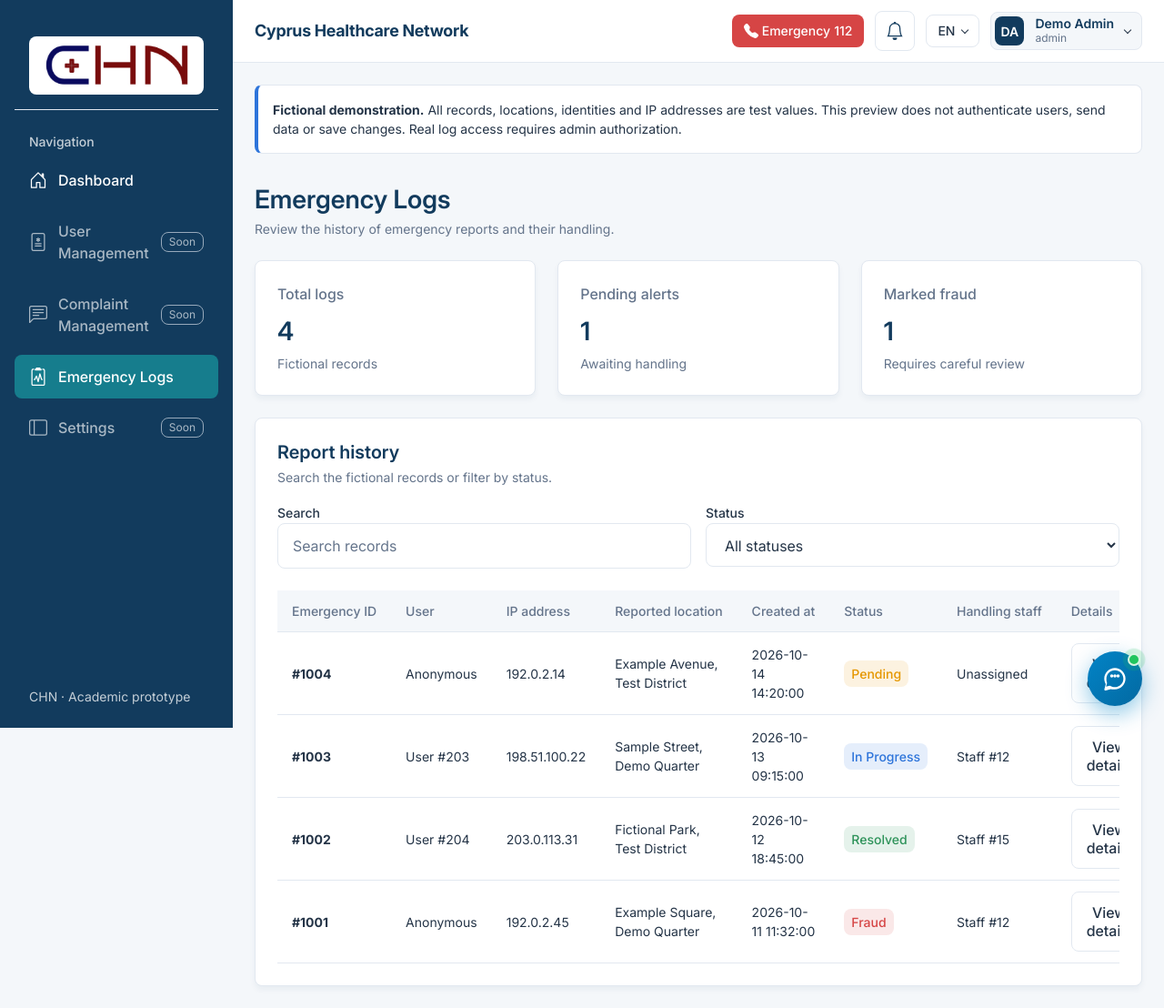
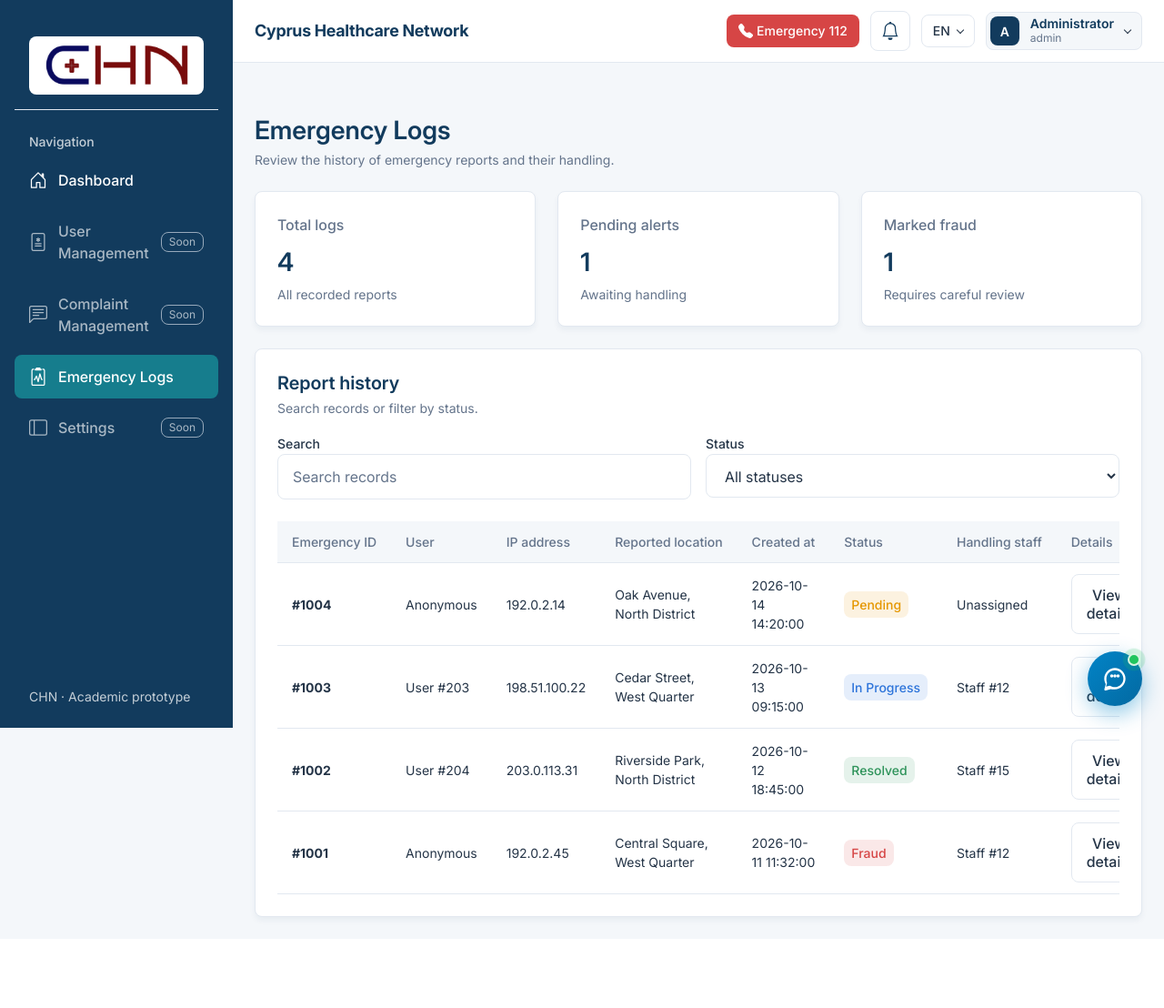
Before and after one commit to aerdemarac/CHN, a PHP site: page /test-endpoints/emergency-logs.php in a window 1280 px wide. Shown: the whole page at 91% size. After the commit the page ends 1015 px from the top, so only its background shows below. Run offline with PHP 8.4, Linux system fonts and the light colour scheme.

Commit message:
refactor: finalize Emergency Alerts and Logs review updates

```diff
--- a/css/emergency-demo.css
+++ b/css/emergency-demo.css
@@ -19,9 +19,16 @@
 .emergency-demo__detail-grid { display: grid; grid-template-columns: repeat(auto-fit, minmax(180px, 1fr)); gap: 16px; margin: 0 0 16px; }
 .emergency-demo__detail dt { color: #64748B; font-size: .875rem; }
 .emergency-demo__detail dd { margin: 4px 0 0; overflow-wrap: anywhere; }
-.emergency-demo__moderation { padding: 16px; border: 1px solid #E2E8F0; border-radius: 8px; background: #FFFFFF; }
-.emergency-demo__moderation p { margin: 8px 0 16px; }
 .emergency-demo__actions { display: flex; flex-wrap: wrap; gap: 8px; margin-top: 16px; }
 .emergency-demo button:disabled { opacity: .65; cursor: not-allowed; }
 .emergency-demo [hidden] { display: none !important; }
 @media (max-width: 767px) { .emergency-demo__summary { grid-template-columns: 1fr; gap: 16px; } .emergency-demo__filters > div { flex-basis: 100%; } }
+
+.emergency-demo__dialog { width: min(100% - 32px, 480px); padding: 24px; color: #243447; background: #FFFFFF; border: 1px solid #E2E8F0; border-radius: 8px; box-shadow: 0 4px 6px rgba(18, 59, 93, .05); }
+.emergency-demo__dialog [hidden] { display: none !important; }
+.emergency-demo__dialog::backdrop { background: rgba(18, 59, 93, .5); }
+.emergency-demo__dialog h2 { margin: 0 0 16px; color: #123B5D; font-size: 1.25rem; }
+.emergency-demo__dialog p { margin: 0 0 16px; }
+.emergency-demo__dialog .emergency-demo__actions { justify-content: flex-end; }
+.emergency-demo__dialog button:focus-visible { outline: 2px solid #167D8D; outline-offset: 2px; }
+@media (max-width: 767px) { .emergency-demo__dialog .emergency-demo__actions button { flex: 1 1 100%; } }
--- a/test-endpoints/emergency-demo.php
+++ b/test-endpoints/emergency-demo.php
@@ -6,13 +6,13 @@ if (!isset($emergencyView) || !in_array($emergencyView, ['alerts', 'logs'], true
 }
 $isLogs = $emergencyView === 'logs';
 $chnUserRole = $isLogs ? 'admin' : 'healthcare_staff';
-$chnUserName = $isLogs ? 'Demo Admin' : 'Demo Healthcare Staff';
+$chnUserName = $isLogs ? 'Administrator' : 'Healthcare Staff';
 $chnPageTitle = $isLogs ? 'Emergency Logs' : 'Emergency Alerts';
 $records = [
-    ['emergency_id'=>1004, 'user_id'=>null, 'ip_address'=>'192.0.2.14', 'emergency_date'=>'2026-10-14', 'emergency_time'=>'14:20:00', 'emergency_location'=>'Example Avenue, Test District', 'status'=>'pending', 'handled_by_staff_id'=>null, 'handled_at'=>null, 'created_at'=>'2026-10-14 14:20:00'],
-    ['emergency_id'=>1003, 'user_id'=>203, 'ip_address'=>'198.51.100.22', 'emergency_date'=>'2026-10-13', 'emergency_time'=>'09:15:00', 'emergency_location'=>'Sample Street, Demo Quarter', 'status'=>'in_progress', 'handled_by_staff_id'=>12, 'handled_at'=>'2026-10-13 09:19:00', 'created_at'=>'2026-10-13 09:15:00'],
-    ['emergency_id'=>1002, 'user_id'=>204, 'ip_address'=>'203.0.113.31', 'emergency_date'=>'2026-10-12', 'emergency_time'=>'18:45:00', 'emergency_location'=>'Fictional Park, Test District', 'status'=>'resolved', 'handled_by_staff_id'=>15, 'handled_at'=>'2026-10-12 18:51:00', 'created_at'=>'2026-10-12 18:45:00'],
-    ['emergency_id'=>1001, 'user_id'=>null, 'ip_address'=>'192.0.2.45', 'emergency_date'=>null, 'emergency_time'=>null, 'emergency_location'=>'Example Square, Demo Quarter', 'status'=>'fraud', 'handled_by_staff_id'=>12, 'handled_at'=>'2026-10-11 11:40:00', 'created_at'=>'2026-10-11 11:32:00'],
+    ['emergency_id'=>1004, 'user_id'=>null, 'ip_address'=>'192.0.2.14', 'emergency_date'=>'2026-10-14', 'emergency_time'=>'14:20:00', 'emergency_location'=>'Oak Avenue, North District', 'status'=>'pending', 'handled_by_staff_id'=>null, 'handled_at'=>null, 'created_at'=>'2026-10-14 14:20:00'],
+    ['emergency_id'=>1003, 'user_id'=>203, 'ip_address'=>'198.51.100.22', 'emergency_date'=>'2026-10-13', 'emergency_time'=>'09:15:00', 'emergency_location'=>'Cedar Street, West Quarter', 'status'=>'in_progress', 'handled_by_staff_id'=>12, 'handled_at'=>'2026-10-13 09:19:00', 'created_at'=>'2026-10-13 09:15:00'],
+    ['emergency_id'=>1002, 'user_id'=>204, 'ip_address'=>'203.0.113.31', 'emergency_date'=>'2026-10-12', 'emergency_time'=>'18:45:00', 'emergency_location'=>'Riverside Park, North District', 'status'=>'resolved', 'handled_by_staff_id'=>15, 'handled_at'=>'2026-10-12 18:51:00', 'created_at'=>'2026-10-12 18:45:00'],
+    ['emergency_id'=>1001, 'user_id'=>null, 'ip_address'=>'192.0.2.45', 'emergency_date'=>null, 'emergency_time'=>null, 'emergency_location'=>'Central Square, West Quarter', 'status'=>'fraud', 'handled_by_staff_id'=>12, 'handled_at'=>'2026-10-11 11:40:00', 'created_at'=>'2026-10-11 11:32:00'],
 ];
 $labels = ['pending'=>'Pending', 'in_progress'=>'In Progress', 'resolved'=>'Resolved', 'fraud'=>'Fraud'];
 function emergencyEscape($value): string { return htmlspecialchars((string) $value, ENT_QUOTES, 'UTF-8'); }
@@ -35,18 +35,17 @@ function emergencyValue($value): string { return $value === null || $value === '
 <?php require dirname(__DIR__) . '/include/top-bar.php'; ?>
 <main class="content" id="main-content" tabindex="-1">
 <div class="content__inner emergency-demo">
-    <div class="alert alert--info"><strong>Fictional demonstration.</strong> All records, locations, identities and IP addresses are test values. This preview does not authenticate users, send data or save changes. <?= $isLogs ? 'Real log access requires admin authorization.' : 'Real alert actions require healthcare staff authorization.' ?></div>
     <header class="page-header emergency-demo__header"><div>
         <h1 class="page-header__title"><?= emergencyEscape($chnPageTitle) ?></h1>
         <p class="page-header__subtitle"><?= $isLogs ? 'Review the history of emergency reports and their handling.' : 'Review incoming emergency reports and their handling status.' ?></p>
     </div></header>
     <section class="emergency-demo__summary" aria-label="Emergency overview">
-        <div class="card"><p class="emergency-demo__metric-label">Total <?= $isLogs ? 'logs' : 'alerts' ?></p><p class="emergency-demo__metric"><?= count($records) ?></p><p class="emergency-demo__muted">Fictional records</p></div>
+        <div class="card"><p class="emergency-demo__metric-label">Total <?= $isLogs ? 'logs' : 'alerts' ?></p><p class="emergency-demo__metric"><?= count($records) ?></p><p class="emergency-demo__muted">All recorded reports</p></div>
         <div class="card"><p class="emergency-demo__metric-label">Pending alerts</p><p class="emergency-demo__metric"><?= count(array_filter($records, static fn($record) => $record['status'] === 'pending')) ?></p><p class="emergency-demo__muted">Awaiting handling</p></div>
         <?php if ($isLogs): ?><div class="card"><p class="emergency-demo__metric-label">Marked fraud</p><p class="emergency-demo__metric"><?= count(array_filter($records, static fn($record) => $record['status'] === 'fraud')) ?></p><p class="emergency-demo__muted">Requires careful review</p></div><?php endif; ?>
     </section>
     <section class="card emergency-demo__listing" aria-labelledby="emergency-list-title">
-        <header class="card__header"><div><h2 class="card__title" id="emergency-list-title"><?= $isLogs ? 'Report history' : 'Alert overview' ?></h2><p class="card__subtitle">Search the fictional records or filter by status.</p></div></header>
+        <header class="card__header"><div><h2 class="card__title" id="emergency-list-title"><?= $isLogs ? 'Report history' : 'Alert overview' ?></h2><p class="card__subtitle">Search records or filter by status.</p></div></header>
         <div class="emergency-demo__filters" role="search" aria-label="Filter emergency records">
             <div><label class="form-label" for="emergency-search">Search</label><input class="form-control" type="search" id="emergency-search" placeholder="Search records"></div>
             <div><label class="form-label" for="emergency-status">Status</label><select class="form-control" id="emergency-status"><option value="">All statuses</option><?php foreach ($labels as $value => $label): ?><option value="<?= emergencyEscape($value) ?>"><?= emergencyEscape($label) ?></option><?php endforeach; ?></select></div>
@@ -56,11 +55,24 @@ function emergencyValue($value): string { return $value === null || $value === '
         <?php foreach ($records as $record): ?>
             <tr data-status="<?= emergencyEscape($record['status']) ?>"><td><strong>#<?= emergencyEscape($record['emergency_id']) ?></strong></td><td><?= $record['user_id'] === null ? 'Anonymous' : 'User #' . emergencyEscape($record['user_id']) ?></td><?php if ($isLogs): ?><td><?= emergencyEscape(emergencyValue($record['ip_address'])) ?></td><?php endif; ?><td><?= emergencyEscape(emergencyValue($record['emergency_location'])) ?></td><td><?= emergencyEscape(emergencyValue($record['created_at'])) ?></td><td><span class="emergency-demo__status emergency-demo__status--<?= emergencyEscape($record['status']) ?>"><?= emergencyEscape($labels[$record['status']]) ?></span></td><td><?= $record['handled_by_staff_id'] === null ? 'Unassigned' : 'Staff #' . emergencyEscape($record['handled_by_staff_id']) ?></td><td><button type="button" class="btn btn--outline emergency-demo__details-button" aria-expanded="false" aria-controls="emergency-detail-<?= emergencyEscape($record['emergency_id']) ?>">View details</button></td></tr>
             <tr class="emergency-demo__detail-row" id="emergency-detail-<?= emergencyEscape($record['emergency_id']) ?>" hidden><td colspan="<?= $isLogs ? '8' : '7' ?>"><div class="emergency-demo__detail"><h3>Emergency #<?= emergencyEscape($record['emergency_id']) ?> details</h3><dl class="emergency-demo__detail-grid"><div><dt>Reported date</dt><dd><?= emergencyEscape(emergencyValue($record['emergency_date'])) ?></dd></div><div><dt>Reported time</dt><dd><?= emergencyEscape(emergencyValue($record['emergency_time'])) ?></dd></div><div><dt>Created at</dt><dd><?= emergencyEscape(emergencyValue($record['created_at'])) ?></dd></div><div><dt>Handled at</dt><dd><?= emergencyEscape(emergencyValue($record['handled_at'])) ?></dd></div><div><dt>Reported location</dt><dd><?= emergencyEscape(emergencyValue($record['emergency_location'])) ?></dd></div><div><dt>Handling staff</dt><dd><?= $record['handled_by_staff_id'] === null ? 'Unassigned' : 'Staff #' . emergencyEscape($record['handled_by_staff_id']) ?></dd></div><?php if ($isLogs): ?><div><dt>User</dt><dd><?= $record['user_id'] === null ? 'Anonymous' : 'User #' . emergencyEscape($record['user_id']) ?></dd></div><div><dt>IP address</dt><dd><?= emergencyEscape(emergencyValue($record['ip_address'])) ?></dd></div><?php endif; ?></dl>
-            <?php if ($isLogs): ?><p><?= $record['status'] === 'fraud' ? '<strong>Fraud indicator:</strong> This fictional record is marked fraud. A status alone does not establish abuse.' : 'No fraud status is recorded for this example.' ?></p><div class="emergency-demo__moderation"><strong>Future moderation review</strong><p>Review evidence and account context before considering a restriction. Blocking users or IP addresses is not available in this preview or defined in the current schema.</p><button type="button" class="btn btn--outline" disabled>Review for potential restriction</button></div>
-            <?php else: ?><p class="emergency-demo__muted">Future status actions require an authorized backend. No changes can be made in this preview.</p><div class="emergency-demo__actions"><?php if ($record['status'] === 'pending'): ?><button class="btn btn--primary" type="button" disabled>Start handling</button><?php elseif ($record['status'] === 'in_progress'): ?><button class="btn btn--primary" type="button" disabled>Mark resolved</button><?php endif; ?><?php if (in_array($record['status'], ['pending','in_progress'], true)): ?><button class="btn btn--outline" type="button" disabled>Flag as fraud</button><?php endif; ?></div><?php endif; ?>
+            <?php if ($isLogs): ?><p><?= $record['status'] === 'fraud' ? '<strong>Fraud indicator:</strong> This record is marked fraud. A status alone does not establish abuse.' : 'No fraud status is recorded.' ?></p><?php endif; ?>
+            <div class="emergency-demo__actions">
+                <?php if (!$isLogs && $record['status'] === 'pending'): ?><button class="btn btn--primary" type="button" disabled>Start handling</button><?php elseif (!$isLogs && $record['status'] === 'in_progress'): ?><button class="btn btn--primary" type="button" disabled>Mark resolved</button><?php endif; ?>
+                <?php if ($isLogs || in_array($record['status'], ['pending', 'in_progress'], true)): ?><button class="btn btn--outline emergency-demo__flag" type="button" data-emergency-id="<?= emergencyEscape($record['emergency_id']) ?>">Flag as fraud</button><?php endif; ?>
+                <?php if ($isLogs): ?><button class="btn btn--danger emergency-demo__ban" type="button" data-user-id="<?= emergencyEscape($record['user_id'] ?? '') ?>">Ban</button><?php endif; ?>
+            </div>
             </div></td></tr>
         <?php endforeach; ?></tbody></table></div>
         <div class="empty-state" id="emergency-empty" role="status" hidden><p class="empty-state__title">No records found</p><p class="empty-state__text">Try another search or status filter.</p></div>
     </section>
 </div></main>
+<dialog class="emergency-demo__dialog" id="emergency-action-dialog" aria-labelledby="emergency-action-title" aria-describedby="emergency-action-description">
+    <h2 id="emergency-action-title"></h2>
+    <p id="emergency-action-description"></p>
+    <p id="emergency-action-result" role="status" aria-live="polite" hidden></p>
+    <div class="emergency-demo__actions">
+        <button type="button" class="btn btn--outline" id="emergency-action-cancel">Cancel</button>
+        <button type="button" class="btn btn--primary" id="emergency-action-confirm">Confirm</button>
+    </div>
+</dialog>
 </body></html>
```
Also changed, not shown: js/emergency-demo.js (+42 -0 lines).
